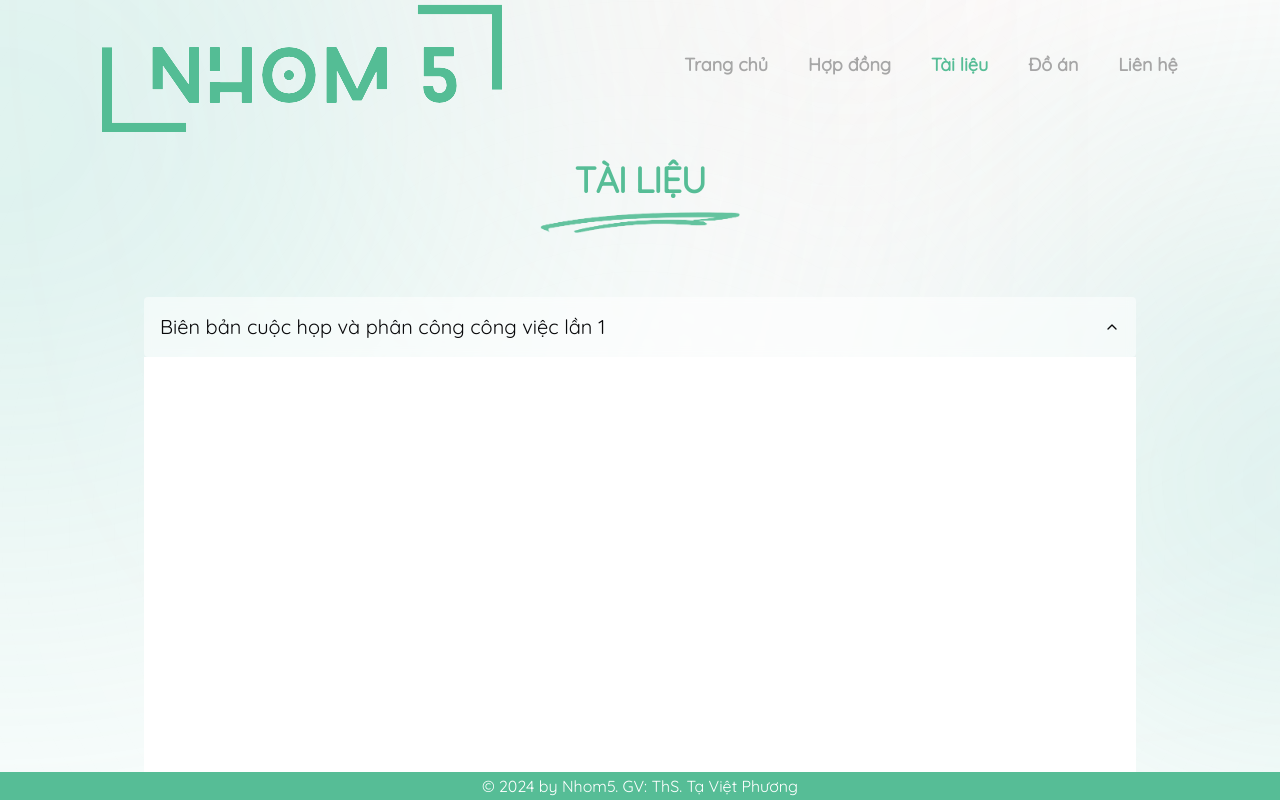
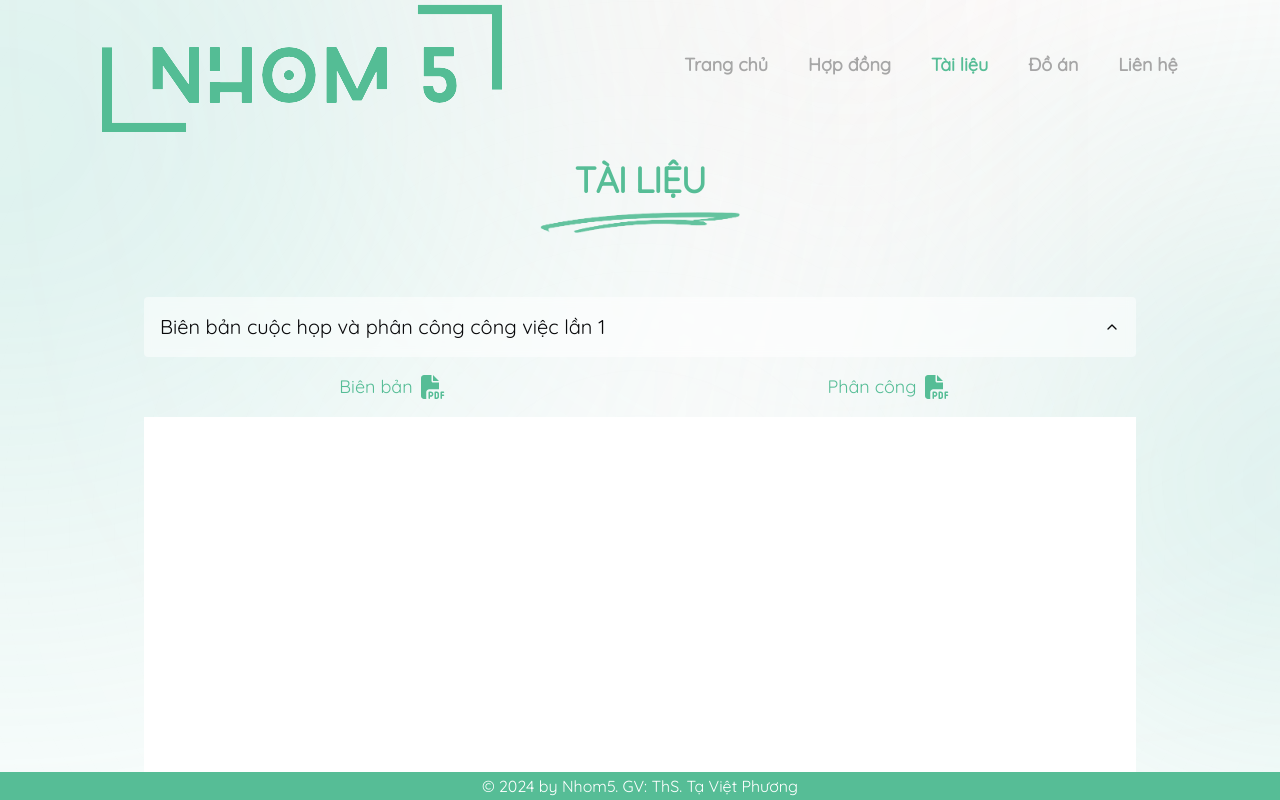
Before and after one commit to kimthu09/IS208-team5, a Next.js app in the folder frontend/: page /documents in a window 1280 px wide. Both pictures are taken after a click on the button "Biên bản cuộc họp và phân công công việc lần 1". Shown: the top 800 px of the page. Built offline with nearby package versions, Linux system fonts and the light colour scheme.

Commit message:
fix: pdf in document page

```diff
--- a/frontend/app/documents/page.tsx
+++ b/frontend/app/documents/page.tsx
@@ -3,6 +3,8 @@
 import PageTitle from "@/components/page-title/page-title";
 import { Accordion, AccordionContent, AccordionItem, AccordionTrigger } from "@/components/ui/accordion";
 import { PageTitleUnderlineType, documentItems } from "@/constants";
+import Link from "next/link";
+import { FaFilePdf } from "react-icons/fa6";
 
 const DocumentsPage = () => {
     return (
@@ -15,9 +17,25 @@ const DocumentsPage = () => {
                             <AccordionItem key={index} value={`item-${index}`}>
                                 <AccordionTrigger className="text-xl backdrop-blur-sm bg-white/50 px-4 rounded">{item.title}</AccordionTrigger>
                                 <AccordionContent>
-                                    <div className="flex flex-col gap-8 lg:flex-row lg:gap-0 mb-8">
-                                        <iframe className="flex-1" height={800} src={item.bienBanPdfPath} />
-                                        <iframe className="flex-1" height={800} src={item.phanCongPdfPath} />
+                                    <div className="flex gap-8 lg:gap-0 mb-8 mt-4">
+                                        <div className="w-full flex flex-col gap-4 flex-1 items-center">
+                                            <Link href={"/files/contract/hop-dong-thanh-lap-nhom.pdf"} target="_blank">
+                                                <div className="flex flex-row gap-2 items-center">
+                                                    <p className="text-lg text-primary">Biên bản</p>
+                                                    <FaFilePdf className="text-primary h-6 w-6" />
+                                                </div>
+                                            </Link>
+                                            <iframe src={item.bienBanPdfPath} className="w-full opacity-0 h-0 lg:opacity-100 lg:h-[800px]" height={800} />
+                                        </div>
+                                        <div className="w-full flex flex-col gap-4 flex-1 items-center">
+                                            <Link href={"/files/contract/hop-dong-thanh-lap-nhom.pdf"} target="_blank">
+                                                <div className="flex flex-row gap-2 items-center">
+                                                    <p className="text-lg text-primary">Phân công</p>
+                                                    <FaFilePdf className="text-primary h-6 w-6" />
+                                                </div>
+                                            </Link>
+                                            <iframe src={item.phanCongPdfPath} className="w-full opacity-0 h-0 lg:opacity-100 lg:h-[800px]" height={800} />
+                                        </div>
                                     </div>
                                 </AccordionContent>
                             </AccordionItem>
```
